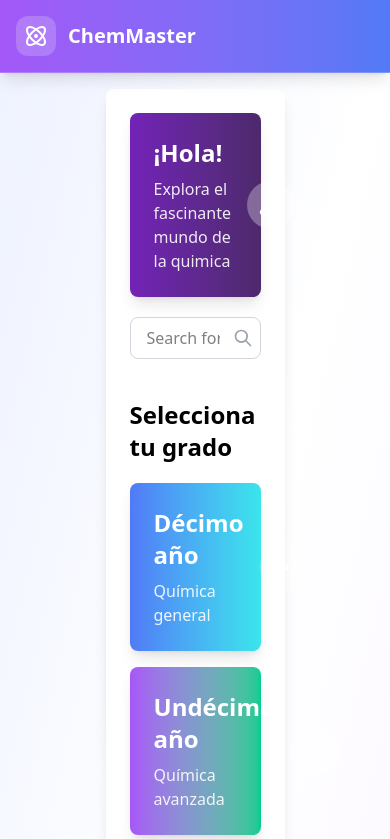
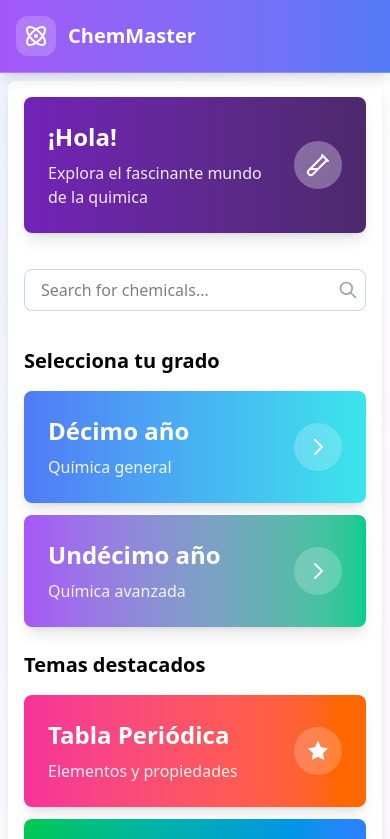
Before and after one commit to MarioCordero/TCU.MEP, a React (Vite) app in the folder quimica-app/: page /grade-selector in a window 390 px wide. Shown: the top 839 px of the page. Built offline with nearby package versions, Linux system fonts and the light colour scheme.

Commit message:
# FEAT -  Responsive la pestaña de grade selector

```diff
--- a/quimica-app/src/pages/GradeSelector.tsx
+++ b/quimica-app/src/pages/GradeSelector.tsx
@@ -26,12 +26,13 @@ export default function GradeSelector() {
         title="ChemMaster"
       />
 
-      {/* Main content - centered */}
-      <div className="flex justify-center p-4" style={{ minHeight: 'calc(100vh - 80px)' }}>
-        <div className="text-center p-6 bg-white w-screen max-w-1/2 rounded-lg shadow-lg">
+      {/* Main content - responsive container */}
+      <div className="flex justify-center p-2 sm:p-4 lg:p-8" style={{ minHeight: 'calc(100vh - 80px)' }}>
+        <div className="w-full max-w-4xl mx-auto">
+          <div className="text-center p-4 sm:p-6 lg:p-8 bg-white rounded-lg shadow-lg">
 
             {/* The Highlight element */}
-          <div className="text-left">
+            <div className="text-left mb-4 sm:mb-6">
               <Highlight
                 title="¡Hola!"
                 subtitle="Explora el fascinante mundo de la quimica"
@@ -41,18 +42,20 @@ export default function GradeSelector() {
               />
             </div>
 
+            <div className="mb-4 sm:mb-6">
               <SearchBar
                 placeholder="Search for chemicals..."
                 onSearch={(query) => console.log('Searching for:', query)}
               />
+            </div>
 
             {/* Year selection title */}
-          <div className="my-5 text-left">
-            <h1 className="text-2xl font-bold">Selecciona tu grado</h1>
+            <div className="mb-4 sm:mb-6 text-left">
+              <h1 className="text-xl sm:text-2xl lg:text-3xl font-bold">Selecciona tu grado</h1>
             </div>
 
             {/* ButtonDescripted examples used in grade selection */}
-          <div className="flex flex-col gap-4 my-5 text-left">
+            <div className="flex flex-col gap-3 sm:gap-4 mb-6 sm:mb-8 text-left">
               {/* Tenth grade button */}
               <ButtonDescripted
                 title="Décimo año"
@@ -75,13 +78,12 @@ export default function GradeSelector() {
             </div>
 
             {/* Highlight themes */}
-          <div className="my-5 text-left">
-            <h1 className="text-2xl font-bold">Temas destacados</h1>
+            <div className="mb-4 sm:mb-6 text-left">
+              <h1 className="text-xl sm:text-2xl lg:text-3xl font-bold">Temas destacados</h1>
             </div>
 
-
-          {/* Featured topics placeholder */}
-          <div className="grid grid-cols-1 md:grid-cols-2 gap-4 my-5">
+            {/* Featured topics - responsive grid */}
+            <div className="grid grid-cols-1 sm:grid-cols-2 xl:grid-cols-2 gap-3 sm:gap-4 lg:gap-6">
               <ButtonDescripted
                 title="Tabla Periódica"
                 subtitle="Elementos y propiedades"
@@ -118,5 +120,6 @@ export default function GradeSelector() {
           </div>
         </div>
       </div>
+    </div>
   )
 }
```
Lines whose indentation alone changed are shown as unchanged.
